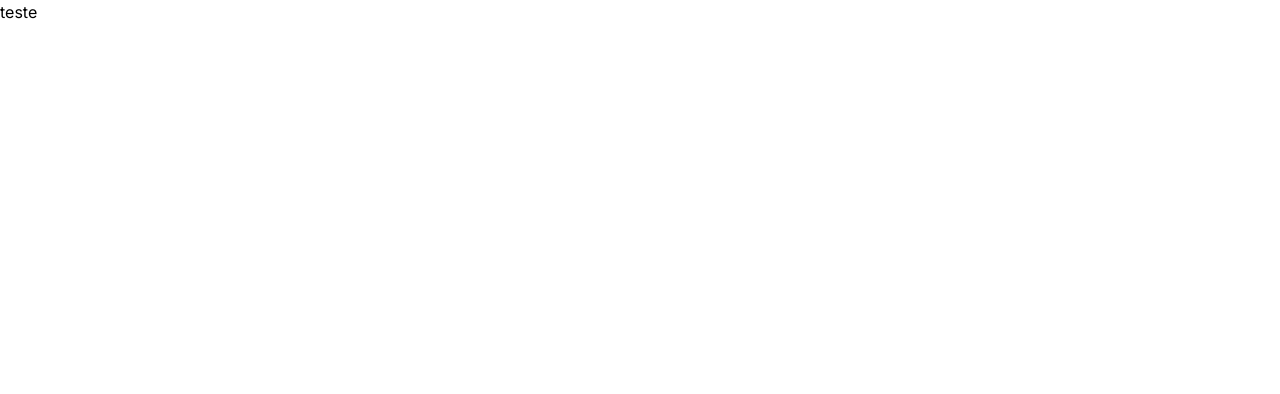
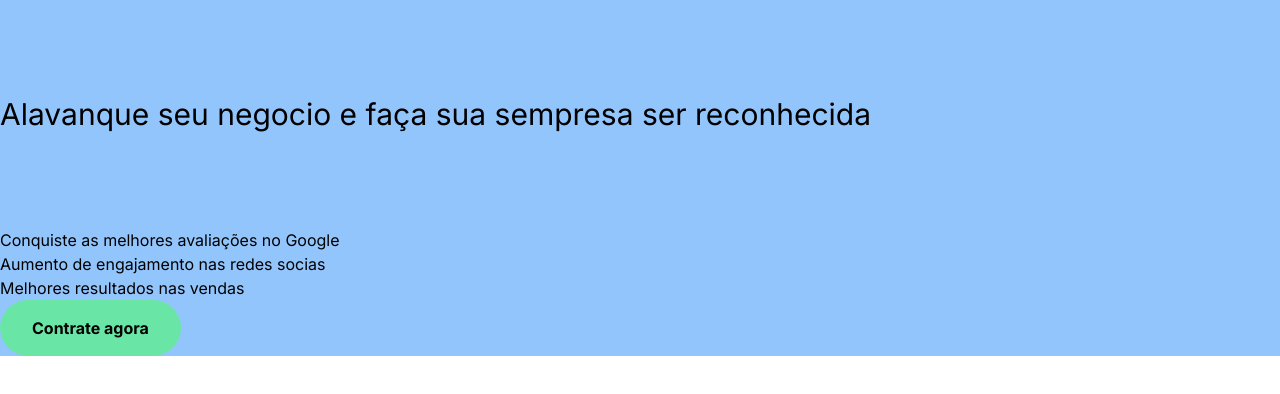
Before and after one commit to Gustavolimapereira/m3markV1, a Next.js app: page /about in a window 1280 px wide. Shown: the top 394 px of the page. Built offline with nearby package versions, Linux system fonts and the light colour scheme.

Commit message:
update layout

```diff
--- a/src/app/about/page.tsx
+++ b/src/app/about/page.tsx
@@ -1,7 +1,21 @@
 export default function About() {
   return (
-    <div>
-      <p>teste</p>
+    <div className="bg-blue-300">
+      <p className="text-3xl py-24">
+        Alavanque seu negocio e faça sua sempresa ser reconhecida
+      </p>
+      <p>Conquiste as melhores avaliações no Google</p>
+      <p>Aumento de engajamento nas redes socias</p>
+      <p>Melhores resultados nas vendas</p>
+      <button
+        type="button"
+        className="text-black bg-customColorGreen hover:bg-green-500
+                focus:ring-4 font-bold
+                rounded-full py-4 px-8
+                  focus:outline-none "
+      >
+        Contrate agora
+      </button>
     </div>
   )
 }
--- a/src/app/page.tsx
+++ b/src/app/page.tsx
@@ -158,13 +158,12 @@ export default function Home() {
             </div>
           </div>
         </div>
-
-        <div
-          style={{
-            height: '300px',
-            width: '300px',
-          }}
-        ></div>
+      </div>
+      <div className="px-32 pb-10 bg-red-500">
+        <div className="bg-green-500 h-96 w-96 relative">
+          <div className="bg-red-300 h-2/3 w-2/3 absolute z-index-negative"></div>
+          <div className="bg-blue-300 h-2/3 w-2/3 absolute z-index-positive bottom-0 right-0"></div>
+        </div>
       </div>
     </>
   )
```
